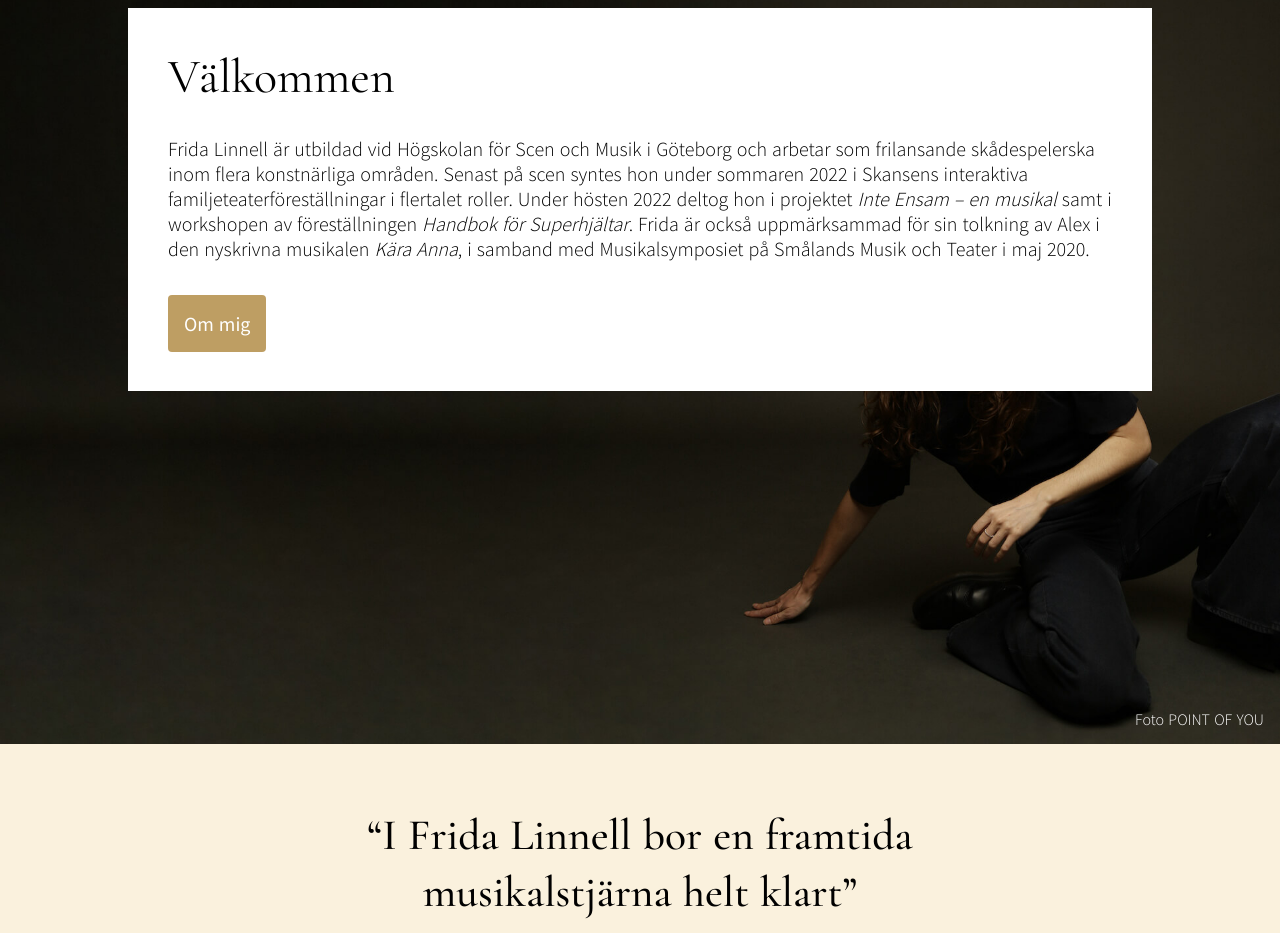
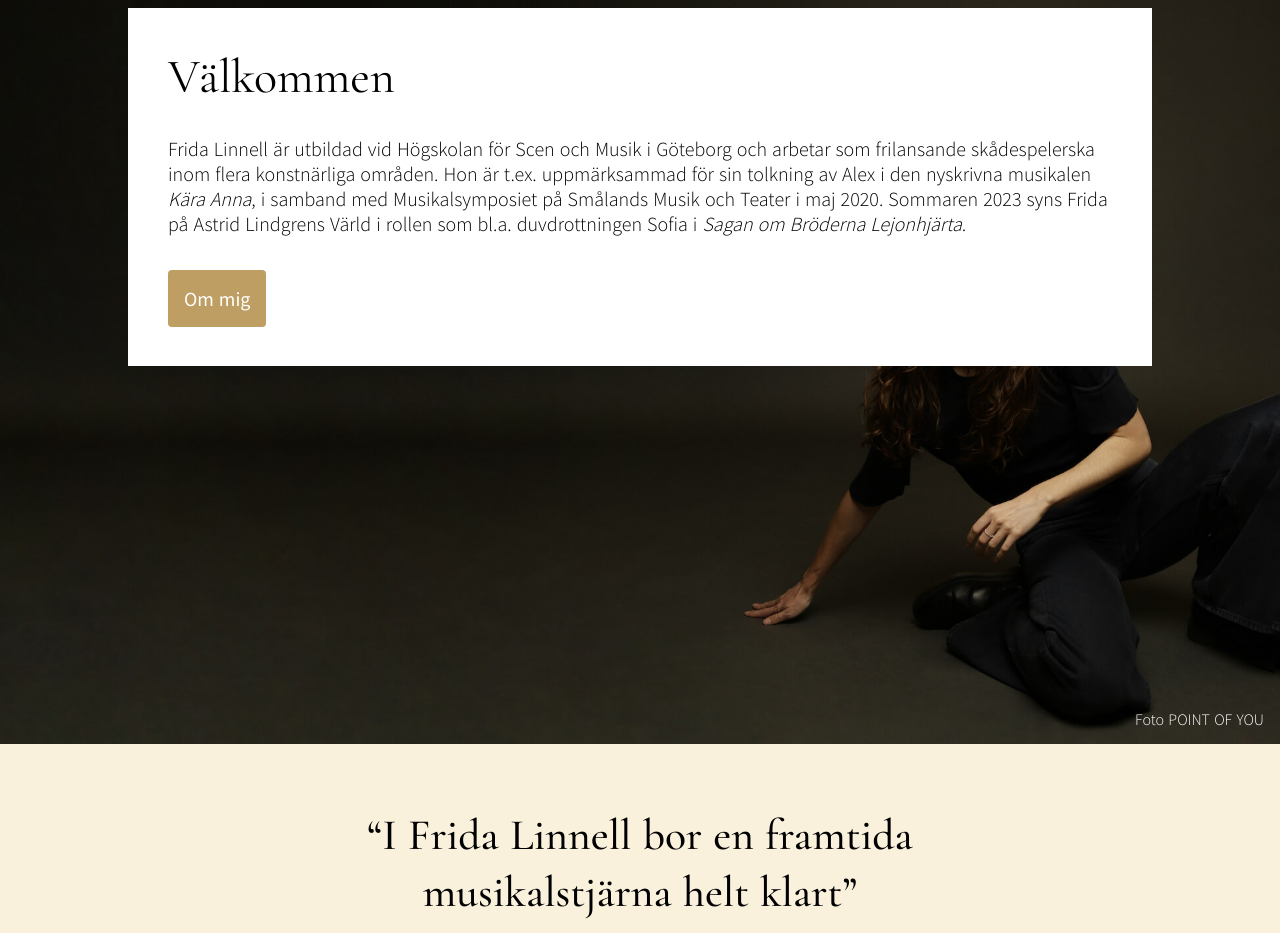
Before and after one commit to kindstrom-solutions/fridalinnell, a Nuxt app: page / in a window 1280 px wide. Shown: the part 1120-2053 px from the top of the page. Built offline with nearby package versions, Linux system fonts and the light colour scheme.

Commit message:
Text edits

```diff
--- a/pages/cv.vue
+++ b/pages/cv.vue
@@ -40,6 +40,7 @@
     </div>
     <div class="scene-section">
       <h4>Scen</h4>
+      <p> 2023 / Sagan om Bröderna Lejonhjärta / Sofia m.fl. / Astrid Lindgrens Värld </p>
       <p> 2022 / Handbok för Superhjältar (Workshop) / flera roller</p>
       <p>2022 / <a href="https://inteensamenmusikal.se/"> Inte Ensam (Scenisk reading)</a>  / Celine / Pik
 Presens Improkällare</p>
@@ -58,15 +59,15 @@ Presens Improkällare</p>
       <p>2022 / Hjärta av glas / Linda / Stockholms Filmskola </p>
 
       <h4 style="margin-top: 60px"> Röst</h4>
-      <p>2022 / Eurotroll <br>
-      <a href=" https://www.svtplay.se/kristianias-magiska-tivoliteater">Kristianias magiska tivoliteater</a> / Tora
-      </p>
-
-      <p>2022 / Iyuno-SDI Media <br>
+      <p>2022-23 / Iyuno-SDI Media <br>
       Batwheels / sång <br>
       Barbie TV-Movie / Emmie <br>
       Eureka / sång
        </p>
+
+      <p>2022 / Eurotroll <br>
+      <a href=" https://www.svtplay.se/kristianias-magiska-tivoliteater">Kristianias magiska tivoliteater</a> / Tora
+      </p>
 
       <p>
       <p>2021 / SDI Media <br>
--- a/pages/index.vue
+++ b/pages/index.vue
@@ -17,13 +17,10 @@
         </div>
         <div class="box-text">
           Frida Linnell är utbildad vid Högskolan för Scen och Musik i Göteborg och arbetar som
-          frilansande skådespelerska inom flera konstnärliga områden. Senast på scen syntes hon
-          under sommaren 2022 i Skansens interaktiva familjeteaterföreställningar i flertalet roller.
-          Under hösten 2022 deltog hon i projektet <em>Inte Ensam – en musikal</em>
-          samt i workshopen av föreställningen <em>Handbok för Superhjältar</em>.
-          Frida är också uppmärksammad för sin tolkning av Alex i den nyskrivna
-          musikalen <em>Kära Anna</em>, i samband med Musikalsymposiet på Smålands Musik och Teater i
-          maj 2020.
+          frilansande skådespelerska inom flera konstnärliga områden. Hon är t.ex. uppmärksammad för
+          sin tolkning av Alex i den nyskrivna musikalen <em>Kära Anna</em>, i samband med Musikalsymposiet
+          på Smålands Musik och Teater i maj 2020. Sommaren 2023 syns Frida på Astrid Lindgrens
+          Värld i rollen som bl.a. duvdrottningen Sofia i <em>Sagan om Bröderna Lejonhjärta</em>.
         </div>
         <nuxt-link to="/om-mig" class="box-button">Om mig</nuxt-link>
       </div>
--- a/pages/om-mig.vue
+++ b/pages/om-mig.vue
@@ -43,9 +43,8 @@
           hålla på med skådespeleri.
         </p>
         <p>
-          Under sommaren 2022 ingick jag i Skansens skådespelarensemble där vi spelade interaktiv
-          familjeteater. Hösten 2022 var jag involverad i projektet <em>Ensam – en musikal</em> samt i
-          workshopen av föreställningen <em>Handbok för Superhjältar</em>.
+          I sommar spelar jag <em>Sagan om Bröderna Lejonhjärta</em> på Astrid Lindgrens Värld där jag gör
+          flertalet roller, bl.a. duvdrottningen Sofia.
         </p>
       </div>
     </div>
```
